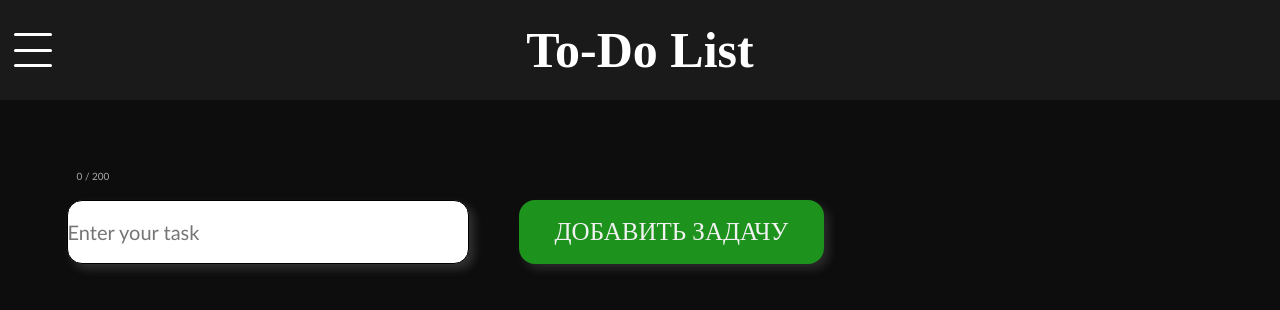
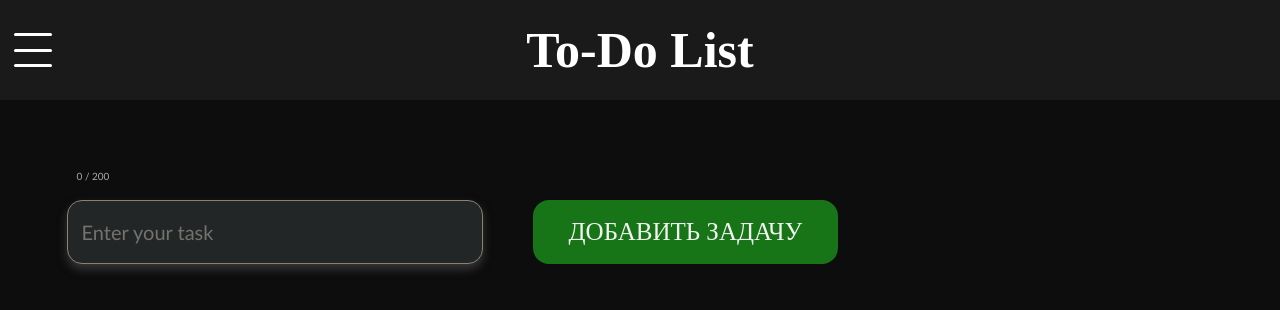
Before and after one commit to Delovo1/my-todo-app, a React (Create React App) app: page / in a window 1280 px wide. Shown: the top 310 px of the page. Built offline with nearby package versions, Linux system fonts and the light colour scheme.

Commit message:
added some styles, shadows

```diff
--- a/src/components/Main.js
+++ b/src/components/Main.js
@@ -53,7 +53,7 @@ const Main = ({ tasks, setTasks }) => {
           value={text}
           onChange={(e) => setText(e.target.value)}
           placeholder="Enter your task"
-          style={{ borderColor: red ? "red" : "black" }}
+          style={{ borderColor: red ? "red" : "#8c8273" }}
         />
         <button className="addTodo" onClick={addTask}>
           ДОБАВИТЬ ЗАДАЧУ
--- a/src/style.css
+++ b/src/style.css
@@ -95,8 +95,9 @@ button {
   transition: all 0.5s;
 }
 .addTodo {
-  background-color: #1d921d;
-  box-shadow: 5px 5px 10px rgba(109, 109, 109, 0.3);
+  background-color: #177517;
+
+
 }
 .addTodo:hover {
   background-color: #116b11;
@@ -135,14 +136,14 @@ nav h2 {
   left: 3.3rem;
   transform: translate(-50%, -50%);
   cursor: pointer;
-  color: white;
+
 }
 
 .burger span {
-  all: unset;
+
   height: 0.3rem;
   background-color: white;
-  color: white;
+  color: inherit;
   border-radius: 1rem;
   transition: all 0.3s;
 }
@@ -158,12 +159,13 @@ nav h2 {
   position: relative;
   min-height: 10rem;
   border: 1px solid #bfbfbf;
-  background-color: #404040;
+  background-color: #303436;
   margin-bottom: 2.5rem;
   border-radius: 1.5rem;
   align-items: center;
   padding-right: 8rem;
   word-break: break-all;
+  box-shadow: 0px 5px 10px 0px rgba(97, 97, 97, 0.5);
 
   opacity: 1;
   margin-bottom: 16px;
@@ -185,10 +187,11 @@ nav h2 {
 
 }
 .task:hover {
-  background-color: #2f2f2f;
+  background-color: #242729;
 }
 .task input[type="checkbox"] {
-  accent-color: #cc0000;
+  background-color: #3a3948;
+  accent-color: #4d4692;
   margin: 3.2rem;
   min-width: 4rem;
   min-height: 4rem;
@@ -345,8 +348,15 @@ footer {
   font-size: 2rem;
   min-width: 40rem;
   border-radius: 1.5rem;
-  border: thin solid grey;
-  box-shadow: 5px 5px 10px rgba(136, 136, 136, 0.3);
+  border: thin solid #8c8273;
+  background-color: #232627;
+  color: rgb(202, 201, 201);
+  padding-left: 1.4rem;
+  box-shadow: 0px 5px 10px 0px rgba(97, 97, 97, 0.5);
+
+}
+.buttons input::placeholder {
+  color: #73726c;
 }
 .buttons p {
   position: absolute;
```
